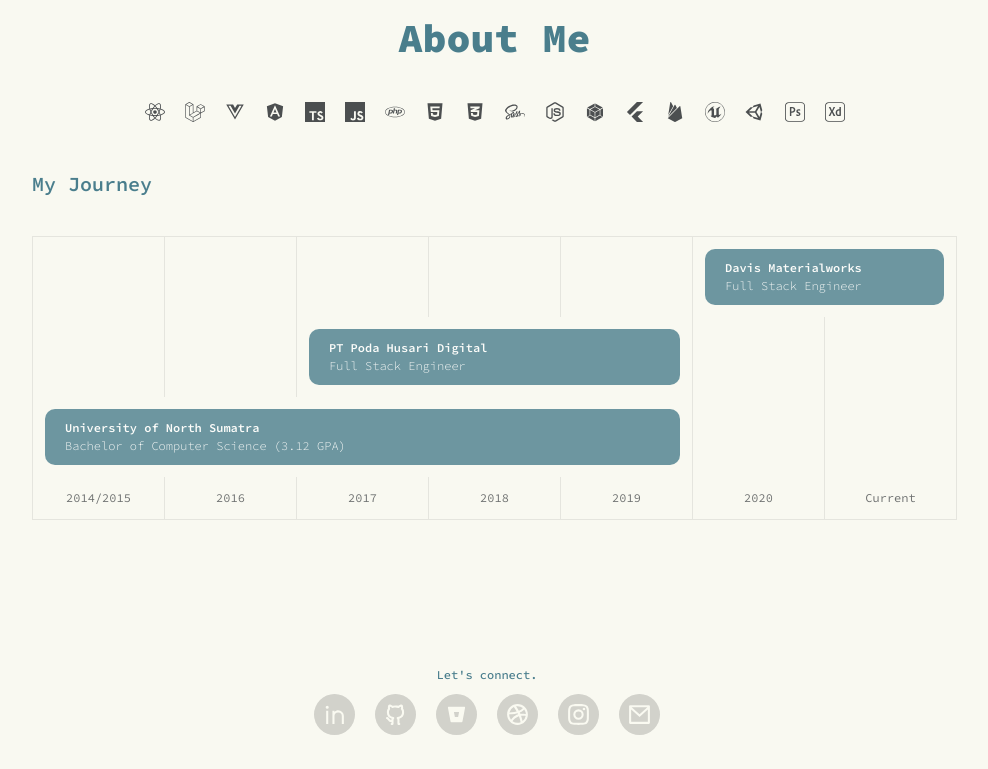
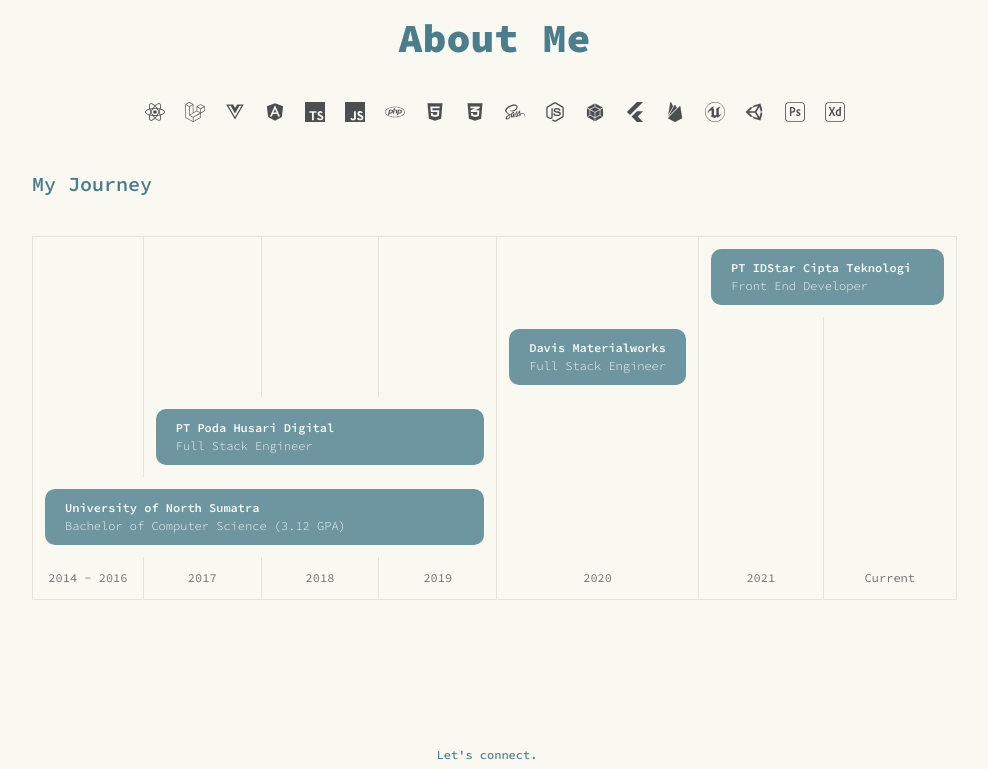
Before and after one commit to bintangkevin29/portfolio, a React (Create React App) app: page / in a window 1280 px wide. Shown: the part 1044-1813 px from the top of the page, without its empty margins (53-1041 px from the left). Built offline with nearby package versions, Linux system fonts and the light colour scheme; no server answers; the database is empty.

Commit message:
added my current job

```diff
--- a/src/components/about-section/about-section.component.tsx
+++ b/src/components/about-section/about-section.component.tsx
@@ -88,27 +88,56 @@ const AboutSection: React.FC = () => {
               <td></td>
               <td colSpan={2}>
                 <TimelineBar>
-                  <div className="about-section__timeline-title">Davis Materialworks</div>
-                  <div className="about-section__timeline-subtitle">Full Stack Engineer</div>
+                  <div className="about-section__timeline-title">
+                    PT IDStar Cipta Teknologi
+                  </div>
+                  <div className="about-section__timeline-subtitle">
+                    Front End Developer
+                  </div>
                 </TimelineBar>
               </td>
             </tr>
             <tr>
               <td></td>
               <td></td>
-              <td colSpan={3}>
+              <td></td>
+              <td></td>
+              <td>
                 <TimelineBar>
-                  <div className="about-section__timeline-title">PT Poda Husari Digital</div>
-                  <div className="about-section__timeline-subtitle">Full Stack Engineer</div>
+                  <div className="about-section__timeline-title">
+                    Davis Materialworks
+                  </div>
+                  <div className="about-section__timeline-subtitle">
+                    Full Stack Engineer
+                  </div>
                 </TimelineBar>
               </td>
               <td></td>
               <td></td>
             </tr>
             <tr>
-              <td colSpan={5}>
+              <td></td>
+              <td colSpan={3}>
                 <TimelineBar>
-                  <div className="about-section__timeline-title"> University of North Sumatra</div>
+                  <div className="about-section__timeline-title">
+                    PT Poda Husari Digital
+                  </div>
+                  <div className="about-section__timeline-subtitle">
+                    Full Stack Engineer
+                  </div>
+                </TimelineBar>
+              </td>
+              <td></td>
+              <td></td>
+              <td></td>
+            </tr>
+            <tr>
+              <td colSpan={4}>
+                <TimelineBar>
+                  <div className="about-section__timeline-title">
+                    {" "}
+                    University of North Sumatra
+                  </div>
                   <div className="about-section__timeline-subtitle">
                     Bachelor of Computer Science (3.12 GPA)
                   </div>
@@ -116,14 +145,15 @@ const AboutSection: React.FC = () => {
               </td>
               <td></td>
               <td></td>
+              <td></td>
             </tr>
             <tr>
-              <td>2014/2015</td>
-              <td>2016</td>
+              <td>2014 - 2016</td>
               <td>2017</td>
               <td>2018</td>
               <td>2019</td>
               <td>2020</td>
+              <td>2021</td>
               <td>Current</td>
             </tr>
           </tbody>
```
